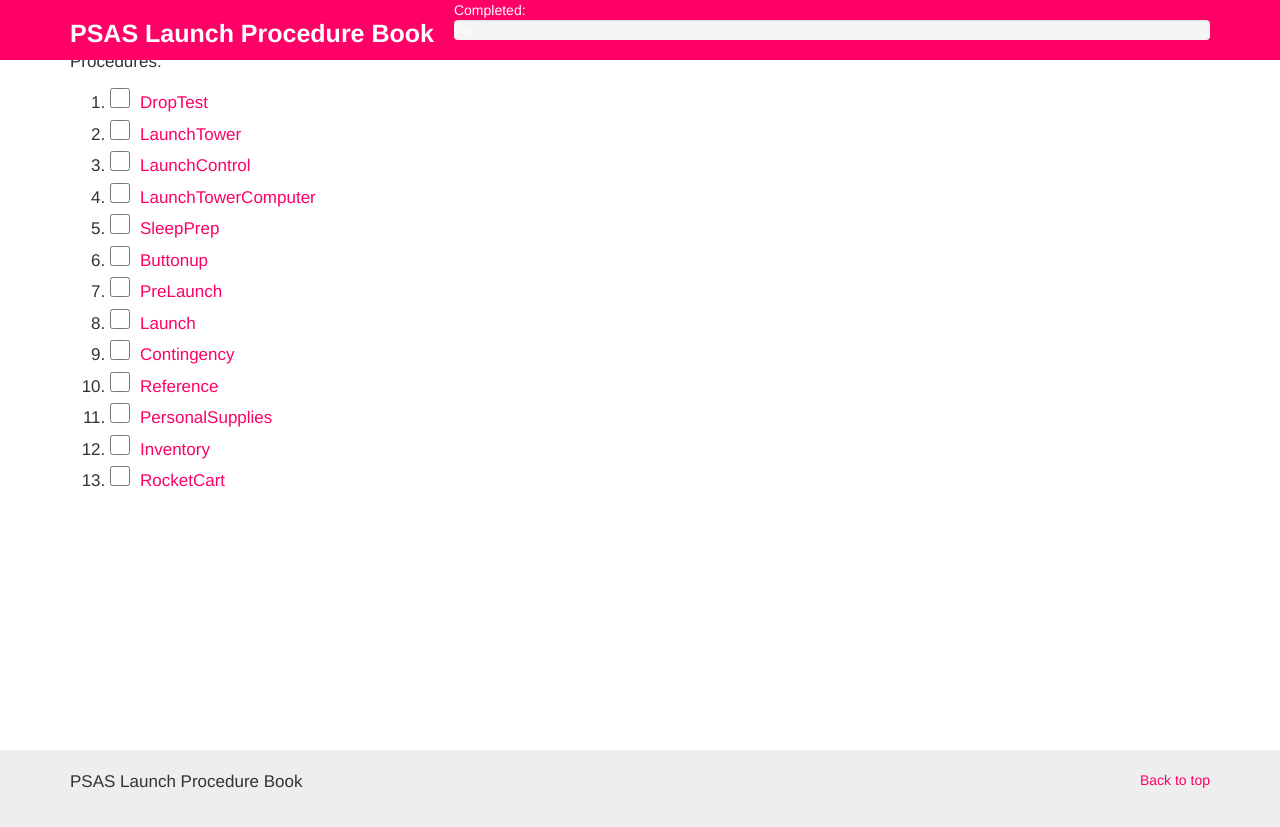
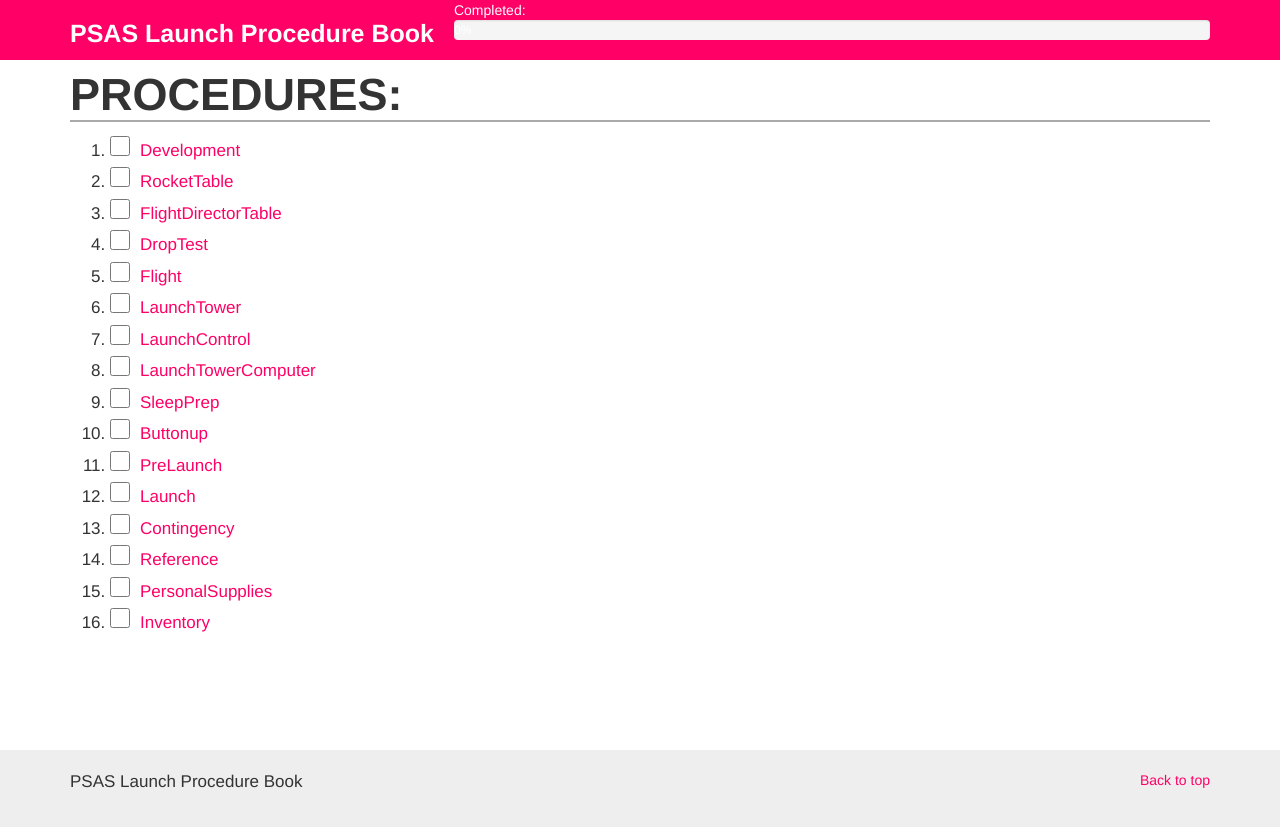
Before and after one commit to psas/procedure-book, a Jekyll site: the page built from index.markdown, in a window 1280 px wide. Shown: the top 827 px of the page. Built offline with Jekyll 4.4.1, drawn with Linux system fonts in a browser that asks for light colours.

Commit message:
Reorder book into development and flight sections

```diff
--- a/index.markdown
+++ b/index.markdown
@@ -3,18 +3,21 @@
 title: PSAS Procedure Book
 ---
 
-Procedures:
+# Procedures:
 
- 1. [DropTest](01-DropTest.html)
- 1. [LaunchTower](02-LaunchTower.html)
- 1. [LaunchControl](03-LaunchControl.html)
- 1. [LaunchTowerComputer](04-LaunchTowerComputer.html)
- 1. [SleepPrep](05-SleepPrep.html)
- 1. [Buttonup](06-Buttonup.html)
- 1. [PreLaunch](07-PreLaunch.html)
- 1. [Launch](08-Launch.html)
- 1. [Contingency](09-Contingency.html)
- 1. [Reference](10-Reference.html)
- 1. [PersonalSupplies](11-PersonalSupplies.html)
- 1. [Inventory](12-Inventory.html)
- 1. [RocketCart](13-RocketCart.html)
+ 1. [Development](01-Development.html)
+ 1. [RocketTable](02-RocketTable.html)
+ 1. [FlightDirectorTable](03-FlightDirectorTable.html)
+ 1. [DropTest](04-DropTest.html)
+ 1. [Flight](05-Flight.html)
+ 1. [LaunchTower](06-LaunchTower.html)
+ 1. [LaunchControl](07-LaunchControl.html)
+ 1. [LaunchTowerComputer](08-LaunchTowerComputer.html)
+ 1. [SleepPrep](09-SleepPrep.html)
+ 1. [Buttonup](10-Buttonup.html)
+ 1. [PreLaunch](11-PreLaunch.html)
+ 1. [Launch](12-Launch.html)
+ 1. [Contingency](13-Contingency.html)
+ 1. [Reference](14-Reference.html)
+ 1. [PersonalSupplies](15-PersonalSupplies.html)
+ 1. [Inventory](16-Inventory.html)
```
Also changed, not shown: 01-Development.markdown (added, +11 -0 lines), 13-RocketCart.markdown (deleted, +0 -36 lines), 02-RocketTable.markdown (renamed from 14-sshIn.markdown), 03-FlightDirectorTable.markdown (added), 04-DropTest.markdown (renamed from 01-DropTest.markdown), 05-Flight.markdown (added), 06-LaunchTower.markdown (renamed from 02-LaunchTower.markdown), 07-LaunchControl.markdown (renamed from 03-LaunchControl.markdown), 08-LaunchTowerComputer.markdown (renamed from 04-LaunchTowerComputer.markdown), 09-SleepPrep.markdown (renamed from 05-SleepPrep.markdown), 10-Buttonup.markdown (renamed from 06-Buttonup.markdown), 11-PreLaunch.markdown (renamed from 07-PreLaunch.markdown), 12-Launch.markdown (renamed from 08-Launch.markdown), 13-Contingency.markdown (renamed from 09-Contingency.markdown), 3 more files, 1 other file.
